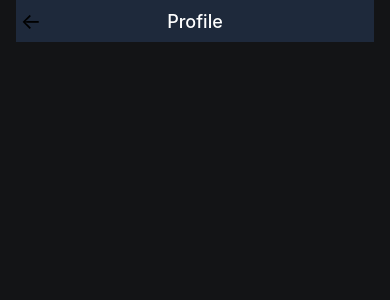
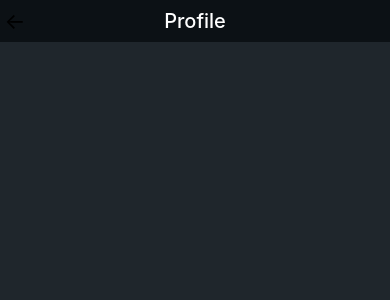
Before and after one commit to GAURAVMALODE95/tradeapp, a React Native app: screen /Home in a window 390 px wide. Shown: the top 300 px of the page. Built offline with nearby package versions, Linux system fonts and the light colour scheme.

Commit message:
some changes

```diff
--- a/src/components/appbar.tsx
+++ b/src/components/appbar.tsx
@@ -6,7 +6,7 @@ import {
   StyleSheet,
 } from 'react-native';
 import {useNavigation} from '@react-navigation/native';
-import { FONT_DEFAULT } from '../constants/Constants';
+import { FONT_DEFAULT, SAFE_AREA_BACKGROUND_COLOR } from '../constants/Constants';
 
 interface Props {
   title: string;
@@ -61,11 +61,11 @@ export default CustomAppBar;
 const styles = StyleSheet.create({
 
   container: {
-    backgroundColor: '#1E293B',
+    backgroundColor: SAFE_AREA_BACKGROUND_COLOR,
     flexDirection: 'row',
     alignItems: 'center',
-    color:'#1E293B',
-    paddingVertical: 8,
+    // color:'#1E293B',
+     paddingVertical: 8,
   },
   side: {
     width: 30,
@@ -78,7 +78,7 @@ const styles = StyleSheet.create({
     alignItems: 'center',
   },
   title: {
-    fontSize: 18,
+    fontSize: 20,
     fontWeight: '500',
     fontFamily: FONT_DEFAULT,
     color:'#FFF'
--- a/src/constants/Constants.ts
+++ b/src/constants/Constants.ts
@@ -1,2 +1,4 @@
 export const FONT_DEFAULT = 'Inter';
 export const GLOBAL_HORIZANTAL_PADDING = 16;
+export const GLOBAL_BACKGROUND_COLOR = '#1F262C';
+export const SAFE_AREA_BACKGROUND_COLOR = '#0C1115';
--- a/src/screens/Home.tsx
+++ b/src/screens/Home.tsx
@@ -1,32 +1,38 @@
 import { View, Text, StyleSheet } from 'react-native'
 import React from 'react'
 import { SafeAreaView } from 'react-native-safe-area-context';
-import { FONT_DEFAULT, GLOBAL_HORIZANTAL_PADDING } from '../constants/Constants'
+import { FONT_DEFAULT, GLOBAL_BACKGROUND_COLOR, GLOBAL_HORIZANTAL_PADDING, SAFE_AREA_BACKGROUND_COLOR } from '../constants/Constants'
 import CustomAppBar from '../components/appbar';
 
 const Home = () => {
   return (
-    <SafeAreaView style={styles.globalsetting}>
-      <CustomAppBar
+    <View style={styles.globalsetting}>
+      <SafeAreaView
+        edges={['top']}
+        style={styles.safeArea}
+      >
+        <CustomAppBar
+          title="Profile"
+          showBack
+        />
+      </SafeAreaView>
 
-        title="Profile"
-        showBack
-      />
-    </SafeAreaView>
-  )
-}
 
+    </View>
+  );
+};
 
 export default Home
 const styles = StyleSheet.create({
   globalsetting: {
     flex: 1,
-    paddingHorizontal: GLOBAL_HORIZANTAL_PADDING,
-    backgroundColor: '#131416',
+    backgroundColor: GLOBAL_BACKGROUND_COLOR,
+  },
+  safeArea: {
+    backgroundColor: SAFE_AREA_BACKGROUND_COLOR,
   },
   hometext: {
     fontSize: 16,
-    fontFamily: FONT_DEFAULT,
     color: '#FFF',
   },
 });
```
Also changed, not shown: 1 other file (tests, documents, lock files or other folders).
